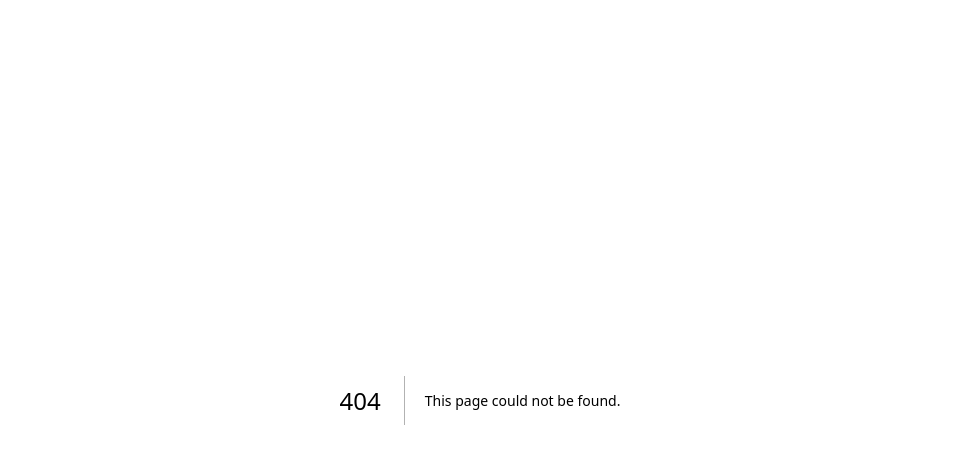
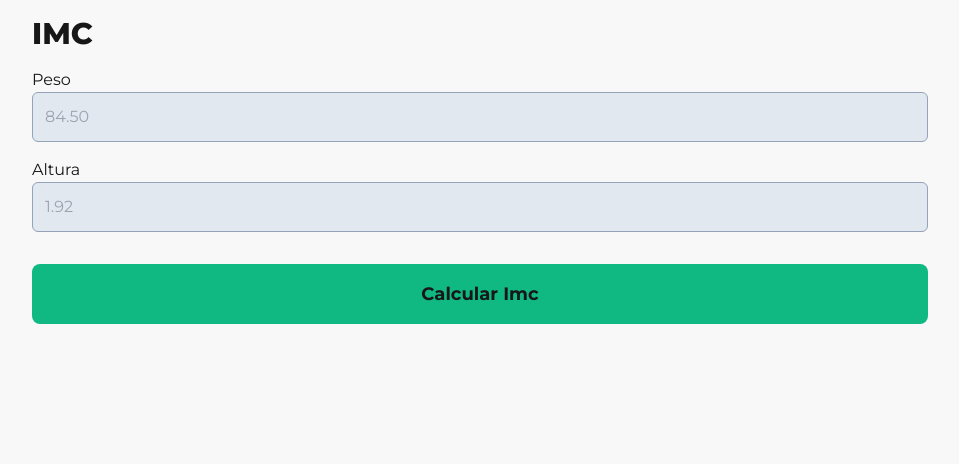
Before and after one commit to RafaelJesus22/origamid-dogs-next, a Next.js app: page /imc in a window 1280 px wide. Before the commit this address had no page. Shown: the top 464 px of the page, without its empty margins (160-1119 px from the left). Built offline with nearby package versions, Linux system fonts and the light colour scheme.

Commit message:
feat: exercicio 1 imc

```diff
--- /dev/null
+++ b/app/(exercises)/imc/imc-form.tsx
@@ -0,0 +1,60 @@
+"use client";
+
+import { zodResolver } from "@hookform/resolvers/zod";
+import { useState } from "react";
+import { useForm } from "react-hook-form";
+import { z } from "zod";
+
+const imcSchema = z.object({
+  weight: z.coerce.number(),
+  height: z.coerce.number(),
+});
+
+type ImcForm = z.infer<typeof imcSchema>;
+
+export default function ImcForm() {
+  const [imc, setImc] = useState(0);
+
+  const form = useForm<ImcForm>({
+    resolver: zodResolver(imcSchema),
+  });
+
+  function calculate(data: ImcForm) {
+    console.log(data);
+
+    setImc(data.weight / (data.height * data.height));
+  }
+
+  return (
+    <div>
+      {imc > 0 && <h2>Seu imc é {imc.toFixed(2)}</h2>}
+
+      <label htmlFor="weight" className="block mt-4">
+        Peso
+      </label>
+      <input
+        className="outline-none p-3 bg-slate-200 rounded-md w-full text-slate-800 border border-solid border-slate-400"
+        {...form.register("weight")}
+        placeholder="84.50"
+        type="number"
+      />
+
+      <label htmlFor="weight" className="block mt-4">
+        Altura
+      </label>
+      <input
+        {...form.register("height")}
+        placeholder="1.92"
+        type="number"
+        className="outline-none p-3 bg-slate-200 rounded-md w-full text-slate-800 border border-solid border-slate-400"
+      />
+
+      <button
+        className="bg-emerald-500 outline-none p-4 rounded-lg  w-full mt-8 font-bold text-lg cursor-pointer"
+        onClick={form.handleSubmit(calculate)}
+      >
+        Calcular Imc
+      </button>
+    </div>
+  );
+}
--- /dev/null
+++ b/app/(exercises)/imc/page.tsx
@@ -0,0 +1,10 @@
+import ImcForm from "./imc-form";
+
+export default function Page() {
+  return (
+    <main className="h-full">
+      <h1 className="text-3xl font-extrabold">IMC</h1>
+      <ImcForm />
+    </main>
+  );
+}
--- /dev/null
+++ b/app/(exercises)/layout.tsx
@@ -0,0 +1,9 @@
+import React from "react";
+
+export default function Layout({
+  children,
+}: Readonly<{
+  children: React.ReactNode;
+}>) {
+  return <main className="max-w-4xl mx-auto py-4">{children}</main>;
+}
```
Also changed, not shown: package.json (+7 -4 lines), 2 other files (tests, documents, lock files or other folders).
